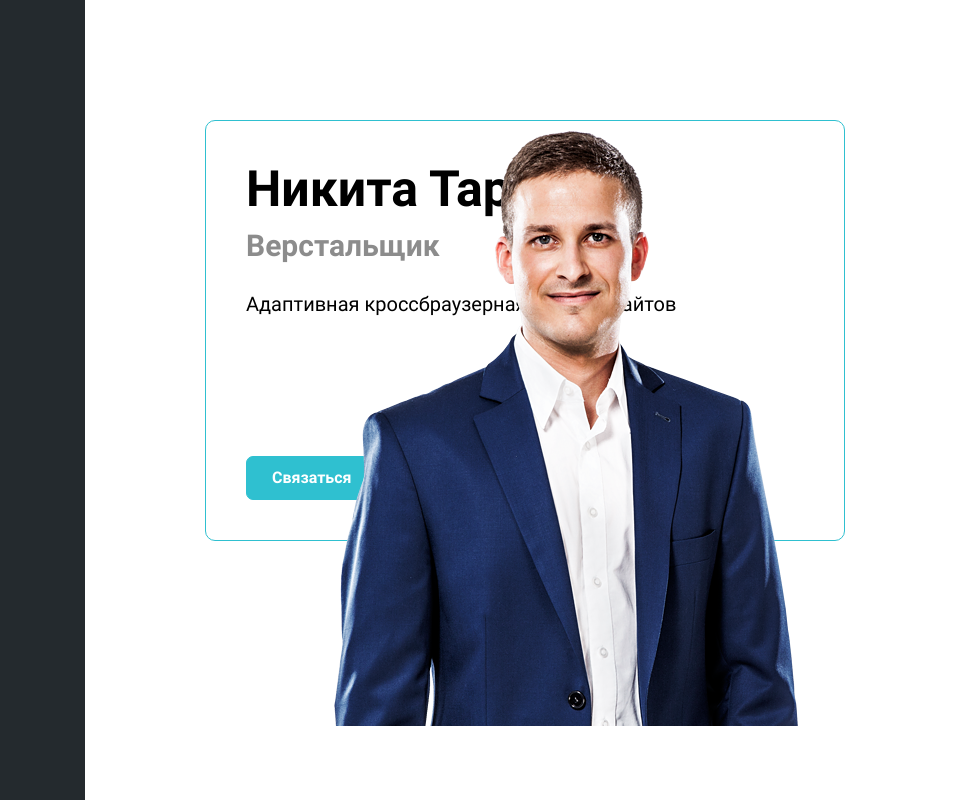
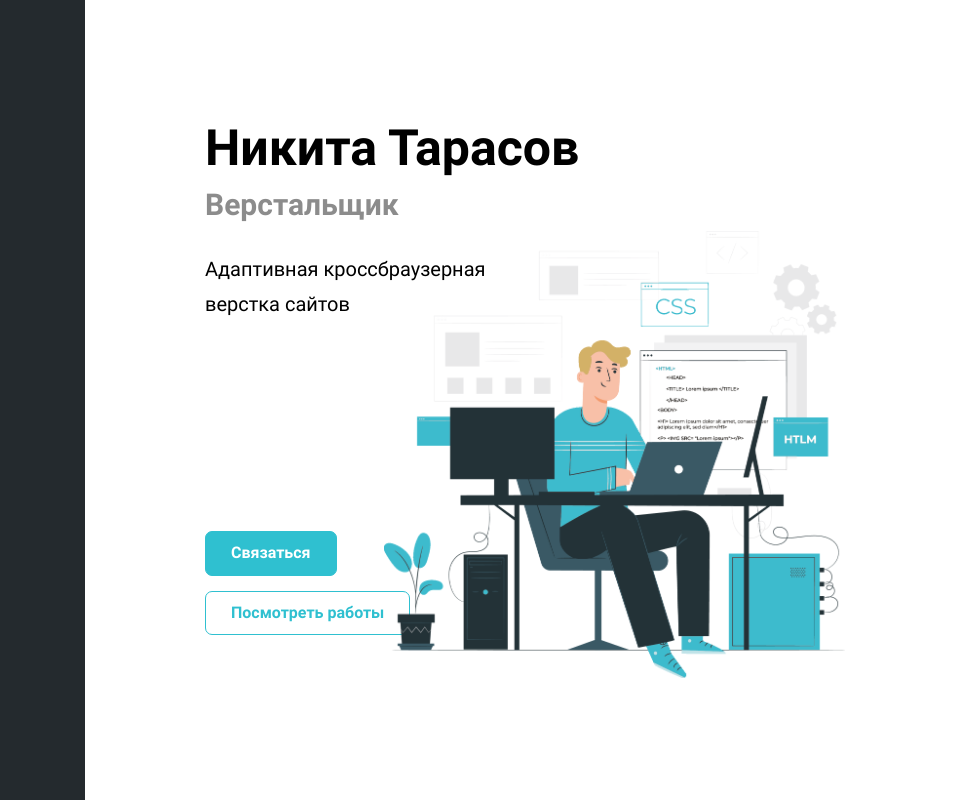
Before and after one commit to tarasovnm/my_page, a website: page #src/index.html in a window 1280 px wide. Shown: the top 800 px of the page, 315-1280 px from the left. Drawn offline with nearby package versions, Linux system fonts and the light colour scheme; files that its build step writes are made by us from their sources; a web font is replaced by a local one.

Commit message:
Changed image on first screen

```diff
--- a/#src/index.html
+++ b/#src/index.html
@@ -93,15 +93,15 @@
         <div class="developer__box">
           <h1 class="developer__title">Никита Тарасов</h1>
           <p class="developer__prof">Верстальщик</p>
-          <p class="developer__description">Адаптивная кроссбраузерная верстка сайтов</p>
-          <div class="developer__buttons">
-            <a href="#" class="developer__btn">Связаться</a>
-            <a href="#" class="developer__btn developer__btn--inverted">Посмотреть работы</a>
-          </div>
+          <p class="developer__description">Адаптивная кроссбраузерная <br> верстка сайтов</p>
         </div>
+        <div class="developer__buttons">
+          <a href="#" class="developer__btn">Связаться</a>
+          <a href="#" class="developer__btn developer__btn--inverted">Посмотреть работы</a>
+        </div>
+
         <div class="developer__portrait">
-          <img class="developer__image" src="img/portrait-big.png" width="560" height="610"
-            alt="Фотография Никиты Тарасова">
+          <img class="developer__image" src="img/developer.png" alt="Фотография Никиты Тарасова">
         </div>
       </div>
     </section>
--- a/#src/scss/style.scss
+++ b/#src/scss/style.scss
@@ -21,19 +21,16 @@
 }
 
 .developer {
+  display: flex;
+  flex-direction: column;
+  padding-bottom: 150px;
+
   &__inner {
     position: relative;
-
-    // временно
-    min-height: 610px;
-  }
-
-  &__box {
-    padding: 40px;
-    border-radius: 10px;
-    overflow: hidden;
-    //background-color: rgba($color: $accent, $alpha: 0.2);
-    border: 1px solid $accent;
+    flex-grow: 1;
+    display: flex;
+    flex-direction: column;
+    justify-content: space-between;
   }
 
   &__title {
@@ -50,19 +47,22 @@
   }
 
   &__description {
-    margin-bottom: 140px;
     font-size: 20px;
+    line-height: 35px;
     letter-spacing: 2%;
   }
 
   &__buttons {
     display: flex;
+    flex-direction: column;
+    align-items: flex-start;
   }
 
   &__btn {
     display: block;
     padding: 12px 25px;
     margin-right: 10px;
+    margin-bottom: 15px;
     font-size: 16px;
     font-weight: bold;
     letter-spacing: 2%;
@@ -93,7 +93,8 @@
   &__portrait {
     position: absolute;
     right: 0;
-    bottom: 0;
+    bottom: -32px;
+    width: 72%;
   }
 }
 
```
Also changed, not shown: #src/img/developer.png (added), #src/img/portrait-big.png (deleted).
